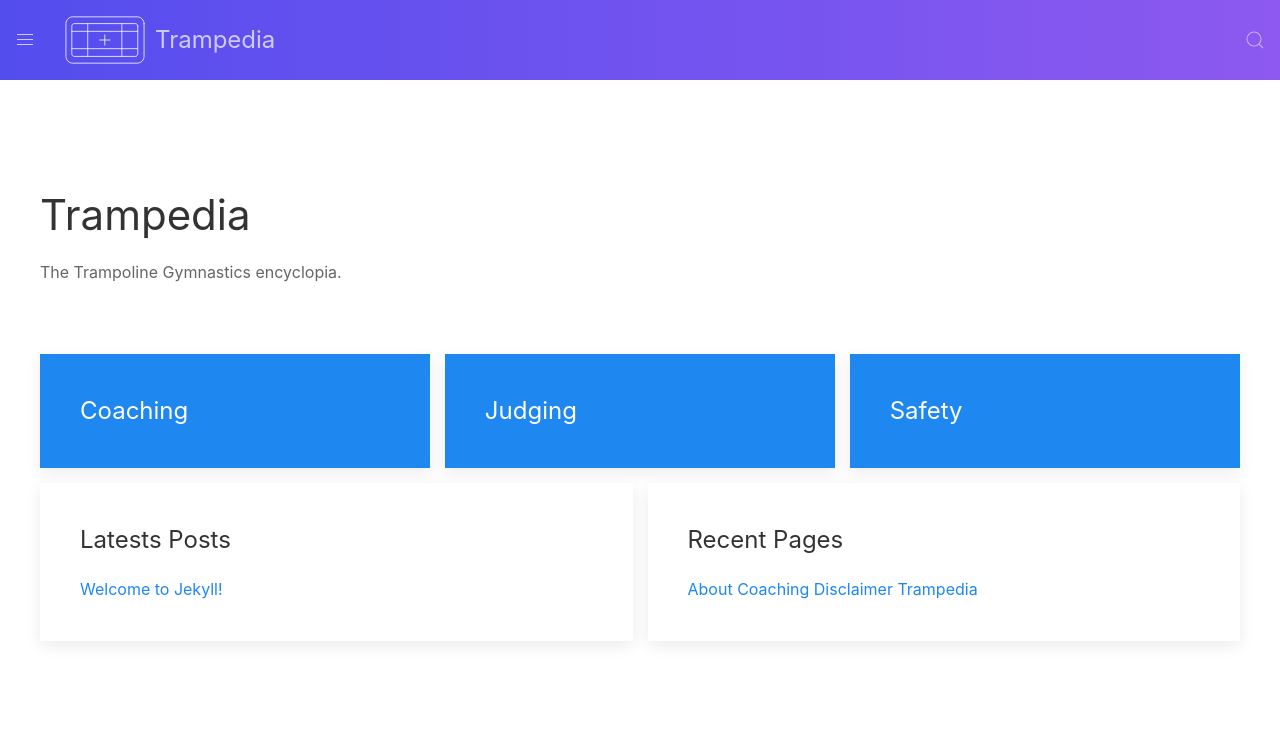
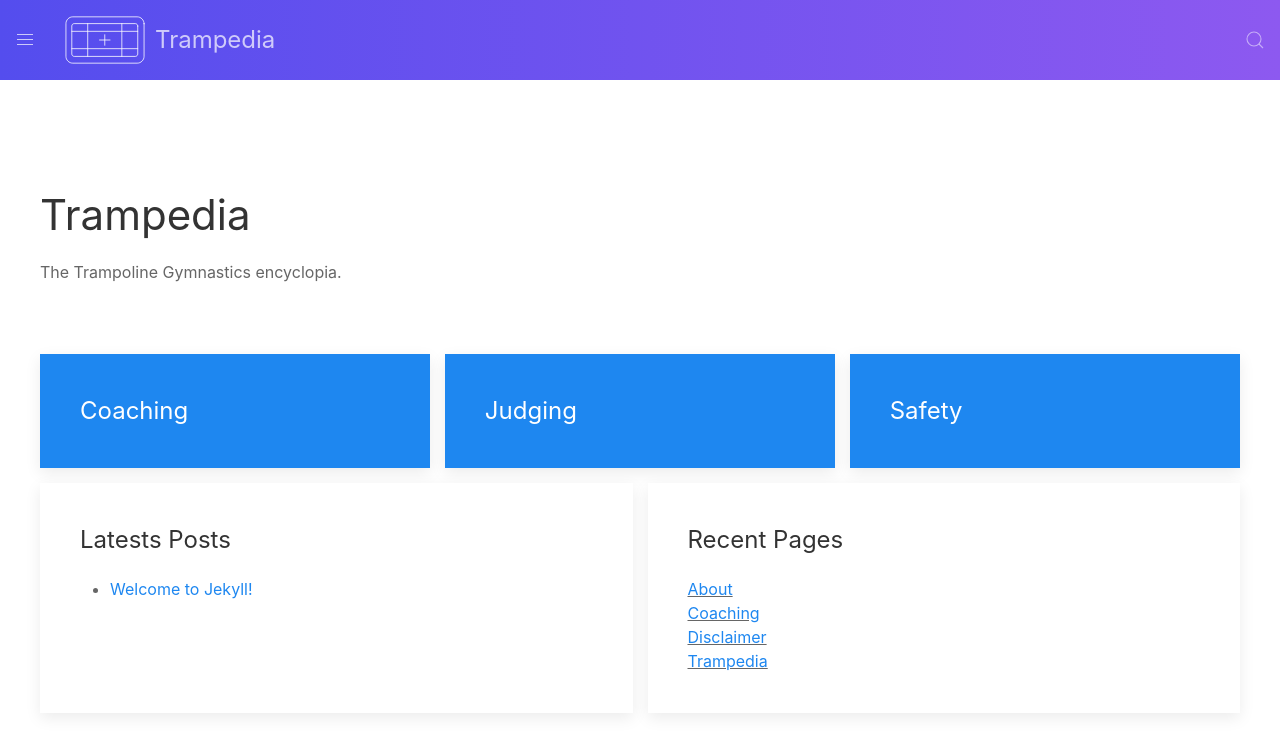
Before and after one commit to e-compton/trampedia, a Jekyll site: the page built from index.md, in a window 1280 px wide. Shown: the top 754 px of the page. Built offline with Jekyll 4.4.1, drawn with Linux system fonts in a browser that asks for light colours; nearby versions of some CDN libraries; comment, search, counter and statistics services are not loaded; our own code applies the rules of GitHub Pages for plain Markdown files.

Commit message:
:lipstick: Made recent links into lists

```diff
--- a/_layouts/home.html
+++ b/_layouts/home.html
@@ -34,17 +34,25 @@
       <div>
         <div class="uk-card uk-card-default uk-card-body">
           <h3 class="uk-card-title">Latests Posts</h3>
+          <ul>
               {% for post in site.posts limit: 5 %}
+              <li>
                 <a href="{{post.url}}" class="fancy-link">{{ post.title }}</a>
+              </li>
               {% endfor %}
+          </ul>
         </div>
       </div>
       <div>
         <div class="uk-card uk-card-default uk-card-body">
           <h3 class="uk-card-title">Recent Pages</h3>
+          <u>
               {% for page in (site.pages | sort: 'date') limit: 5 %}
+              <li>
                   <a href="{{page.url}}" class="fancy-link">{{ page.title }}</a>
+              </li>
               {% endfor %}
+          </ul>
         </div>
       </div>
     </div>
```
Lines whose indentation alone changed are shown as unchanged.
